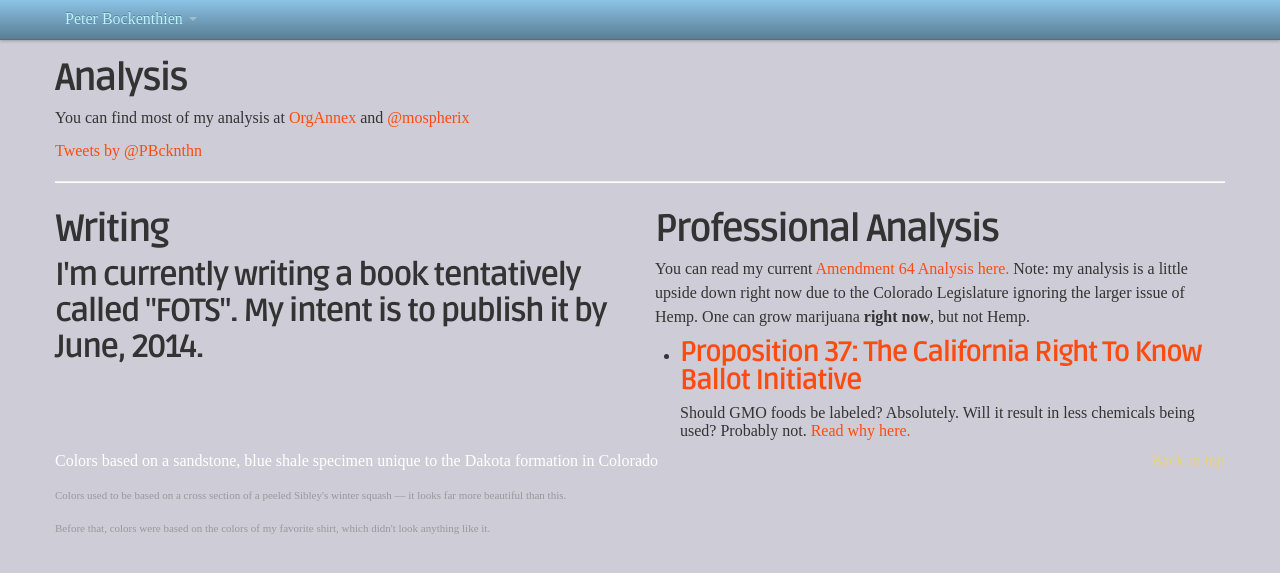
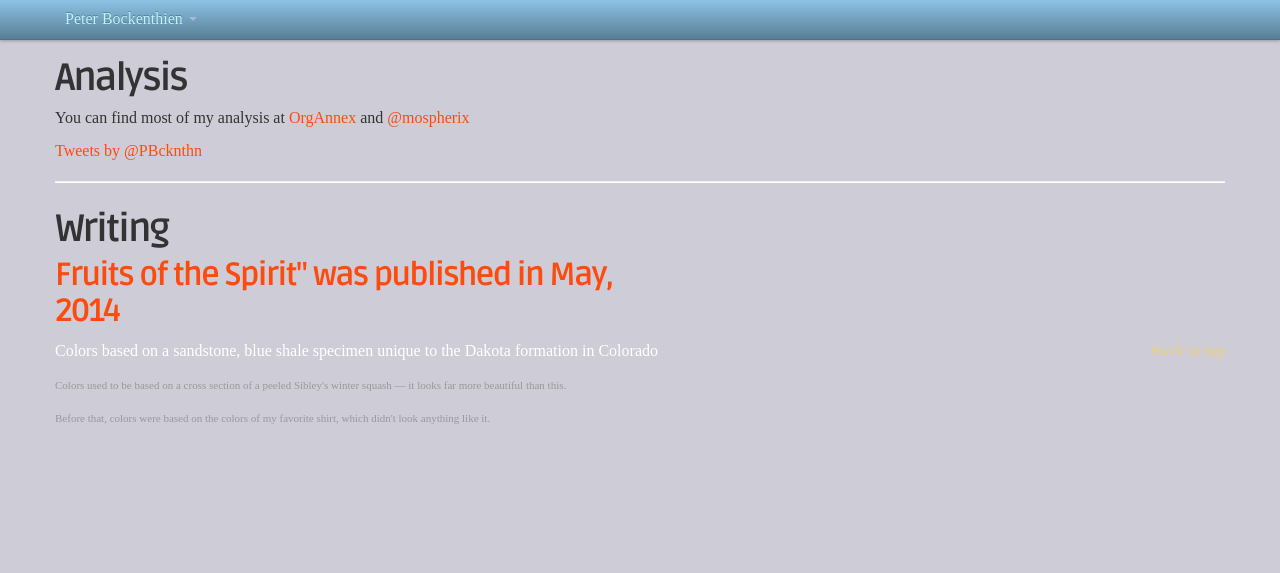
Before and after one commit to pbockenthien/pb-personal, a Jekyll site: the page analysis.html, which Jekyll copies as it is, in a window 1280 px wide. Shown: the top 573 px of the page. Built offline with Jekyll 4.4.1, drawn with Linux system fonts in a browser that asks for light colours; some web fonts are replaced; Markdown is read by kramdown in place of the engine named in the settings; comment, search, counter and statistics services are not loaded.

```diff
--- a/analysis.html
+++ b/analysis.html
@@ -84,21 +84,19 @@
 			  <!-- Writing by Peter Bockenthien-->
 					<section id="writing">
 						<h1>Writing</h1>
-						<h2>I'm currently writing a book tentatively called "FOTS". My intent is to publish it by June, 2014.</h2>
+						<h2><a href="https://leanpub.com/fruitsofthespirit" target="_blank">Fruits of the Spirit" was published in May, 2014</a></h2>
 					</section>
 				</div>
 	    <div class="span6">
 	    <!-- Analysis-->
 				<section id="analysis">
-		      <h1>Professional Analysis</h1>
-		        <p>You can read my current <a href="http://mospherix.com/a64.html" target="_blank">Amendment 64 Analysis here.</a> Note: my analysis is a little upside down right now due to the Colorado Legislature ignoring the larger issue of Hemp. One can grow marijuana <strong>right now</strong>, but not Hemp.</p>
-
+		      <!-- <h1>Professional Analysis</h1>
 					    <ul>
 					      <li>
 					        <h3 style="line-height: 1;"><a href="http://organnex.com/blog/proposition-37-the-california-right-to-know-ballot-initative/" target="_blank">Proposition 37: The California Right To Know Ballot Initiative</a></h3>
 									<p>Should GMO foods be labeled? Absolutely. Will it result in less chemicals being used? Probably not. <a href="http://organnex.com/blog/proposition-37-the-california-right-to-know-ballot-initative/" target="_blank">Read why here.</a></p>
 									</li>
-							</ul>
+							</ul> -->
 						</section>
 		      </div>
 		  </div>
```
Also changed, not shown: lyrics.html (+3 -5 lines), organic.html (+3 -5 lines), resume.html (+3 -5 lines).
